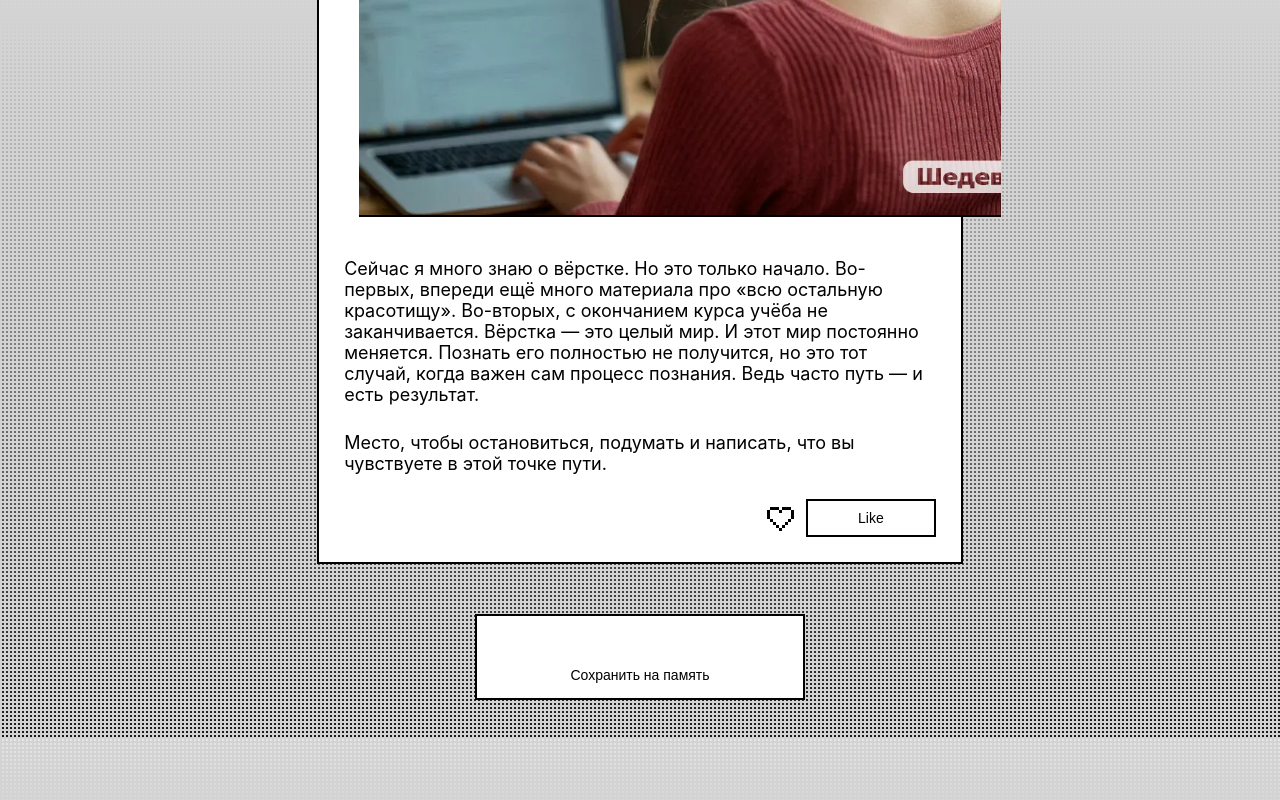
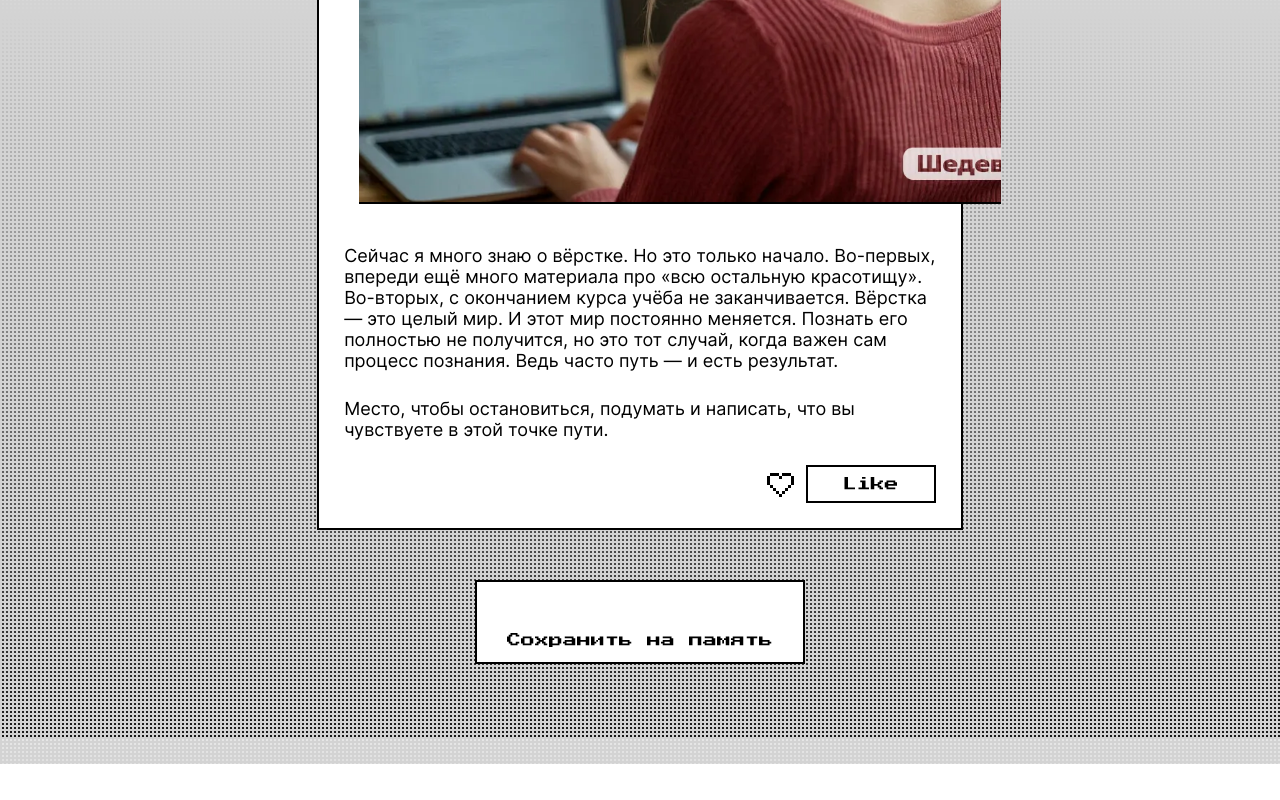
Before and after one commit to Vikkykiki/zakrivayuschiy-teg-f, a plain HTML site: page index.html in a window 1280 px wide. Shown: the part 8063-8863 px from the top of the page. After the commit the page ends 8827 px from the top, so only its background shows below. Drawn offline with Linux system fonts and the light colour scheme; files whose address does not match are found by name.

Commit message:
Add files via upload

```diff
--- a/fonts/fonts.css
+++ b/fonts/fonts.css
@@ -1 +1,18 @@
 /* В этом файле вы импортируете все шрифты для сайта. Один из них вариативный и требует особенной настройки */
+@font-face {
+  font-family: "PressStart2P";
+  src: url(./PressStart2P-Regular.woff) format("woff");
+  font-weight: 400;
+  font-display: swap;
+  font-style: normal;
+}
+
+@font-face {
+  font-family: "Inter";
+  src:
+    local("Inter-Variable"),
+    url(./Inter-Variable.woff2) format("woff2 supports variations"),
+    url(./Inter-Variable.woff2) format("woff2-variations");
+  font-weight: 400 785;
+  font-display: swap;
+}
```
